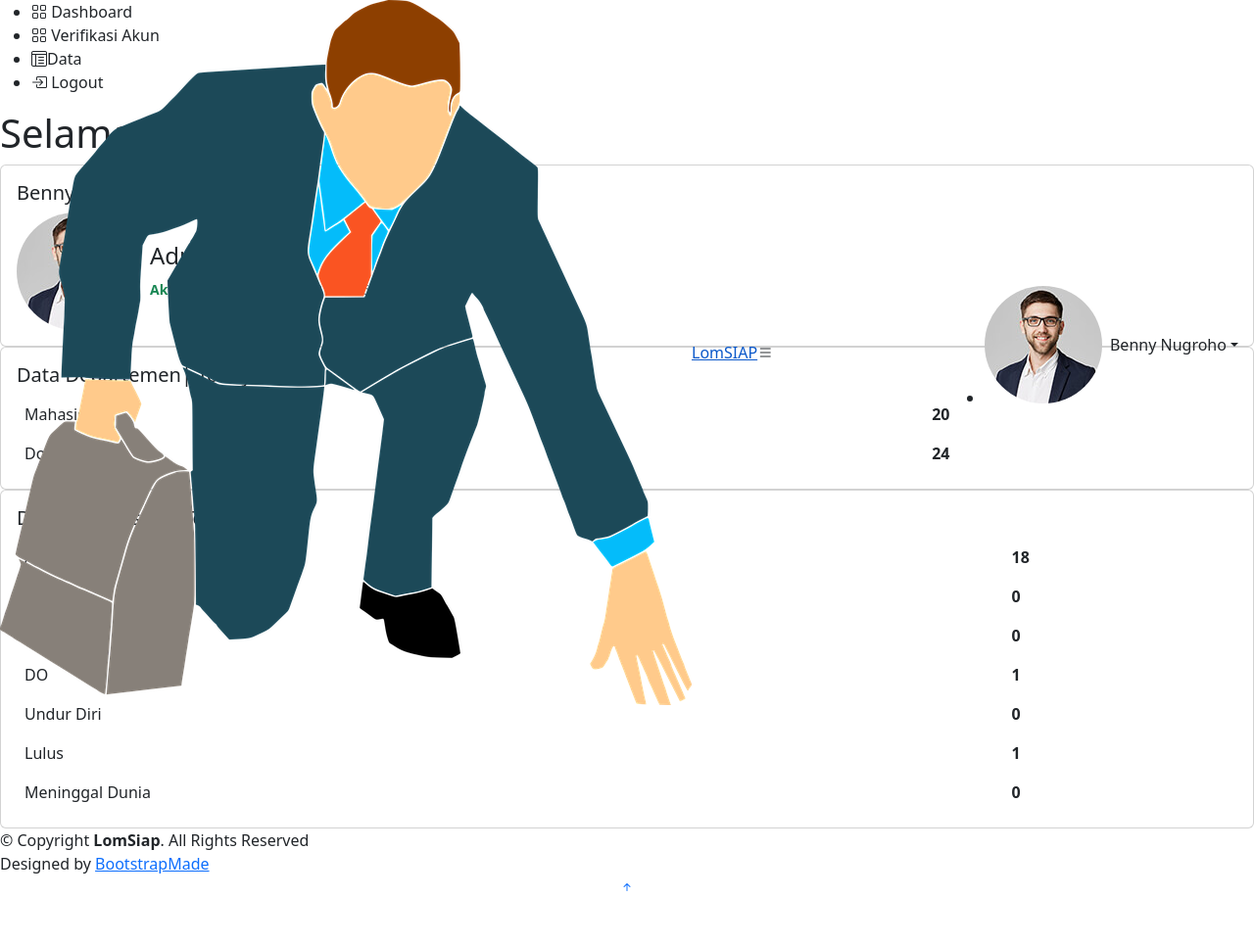
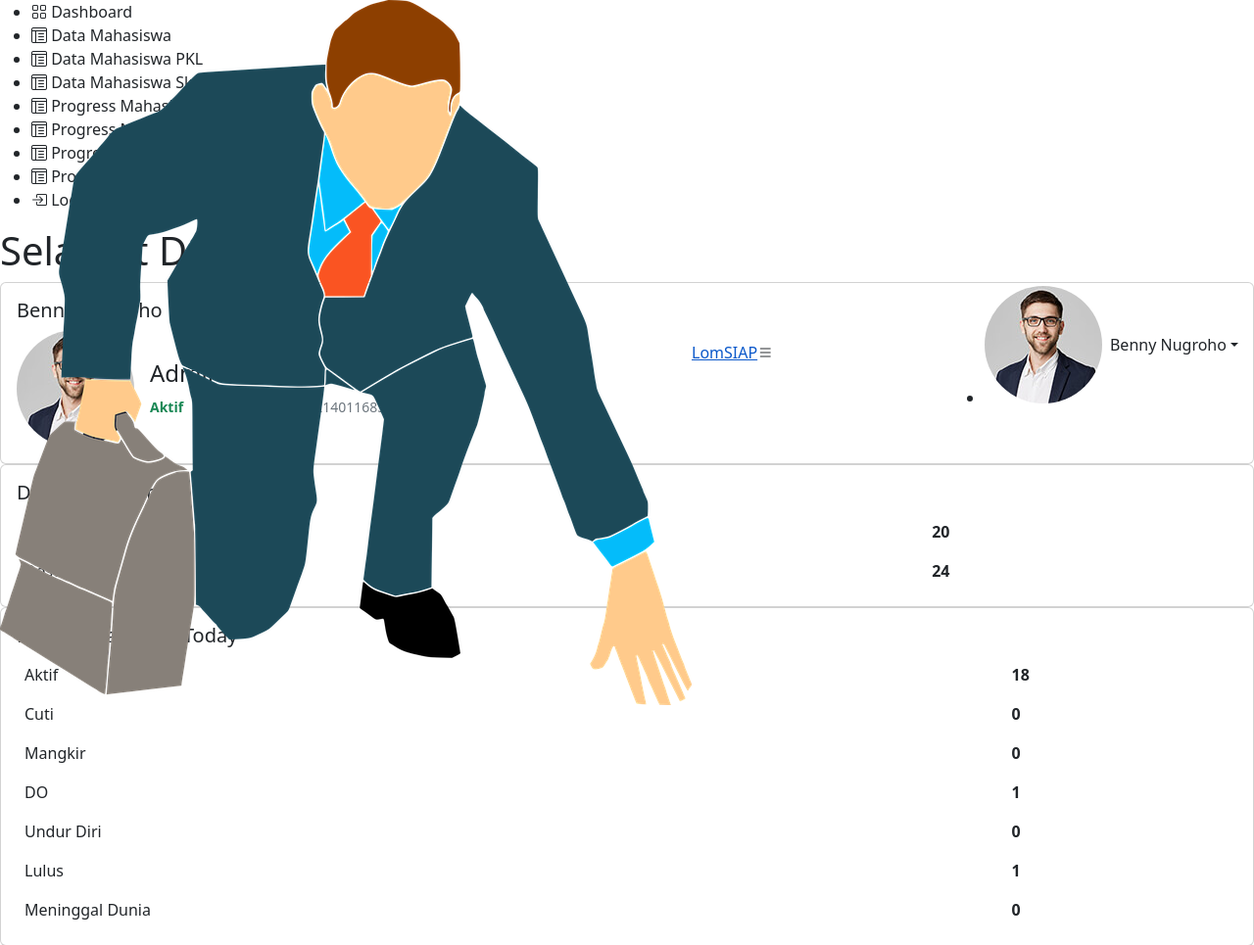
Before and after one commit to tobiasmartinsu/PPL_B_2022_5, a PHP site: page /index_admin.php in a window 1280 px wide. Shown: the top 965 px of the page at 98% size. Before the commit the page ends 910 px from the top, so only its background shows below. Run offline with PHP 8.4, Linux system fonts and the light colour scheme; a user stored in the database is signed in; data comes from the database, SQL or seed files in the repository; some libraries are stand-ins or nearby versions.

Commit message:
INCLUDE FILE BARU

```diff
--- a/index_admin.php
+++ b/index_admin.php
@@ -118,25 +118,51 @@
     <ul class="sidebar-nav" id="sidebar-nav">
 
       <li class="nav-item">
-        <a class="nav-link" href="index_admin.php">
+        <a class="nav-link " href="index_admin.php  ">
           <i class="bi bi-grid"></i>
           <span>Dashboard</span>
         </a>
       </li><!-- End Dashboard Nav -->
-
+      </li><!-- End Dashboard Nav -->
       <li class="nav-item">
-        <a class="nav-link collapsed" href="manajemen_akun_mahasiswa.php">
-          <i class="bi bi-grid"></i>
-          <span>Verifikasi Akun</span>
+        <a class="nav-link collapsed" href="data_mahasiswa.php">
+          <i class="bi bi-layout-text-window-reverse"></i>
+          <span>Data Mahasiswa</span>
         </a>
-      </li><!-- End Dashboard Nav -->
-
-
-
-
+      </li><!-- End Tables Nav -->
       <li class="nav-item">
-        <a class="nav-link collapsed" href="data.php">
-          <i class="bi bi-layout-text-window-reverse"></i><span>Data</span>
+        <a class="nav-link collapsed" href="data_mahasiswa_pkl.php">
+          <i class="bi bi-layout-text-window-reverse"></i>
+          <span>Data Mahasiswa PKL</span>
+        </a>
+      </li><!-- End Tables Nav -->
+      <li class="nav-item">
+        <a class="nav-link collapsed " href="data_mahasiswa_skripsi.php">
+          <i class="bi bi-layout-text-window-reverse"></i>
+          <span>Data Mahasiswa Skripsi</span>
+        </a>
+      </li><!-- End Tables Nav -->
+      <li class="nav-item">
+        <a class="nav-link collapsed" href="progress_mahasiswa_irs.php">
+          <i class="bi bi-layout-text-window-reverse"></i>
+          <span>Progress Mahasiswa IRS</span>
+        </a>
+      </li><!-- End Tables Nav -->
+      <li class="nav-item">
+        <a class="nav-link collapsed" href="progress_mahasiswa_khs.php">
+          <i class="bi bi-layout-text-window-reverse"></i>
+          <span>Progress Mahasiswa KHS</span>
+        </a>
+        <li class="nav-item">
+        <a class="nav-link collapsed " href="progress_mahasiswa_skripsi.php">
+          <i class="bi bi-layout-text-window-reverse"></i>
+          <span>Progress Mahasiswa Skripsi</span>
+        </a>
+      </li><!-- End Tables Nav -->
+      <li class="nav-item">
+        <a class="nav-link collapsed" href="progress_mahasiswa_pkl.php">
+          <i class="bi bi-layout-text-window-reverse"></i>
+          <span>Progress Mahasiswa PKL</span>
         </a>
       </li><!-- End Tables Nav -->
       <li class="nav-item">
@@ -146,7 +172,6 @@
         </a>
       </li><!-- End Login Page Nav -->
     </ul>
-
   </aside><!-- End Sidebar-->
 
   <main id="main" class="main">
```
Also changed, not shown: data_mahasiswa.php (+24 -2 lines), data_mahasiswa_pkl.php (+28 -4 lines).
